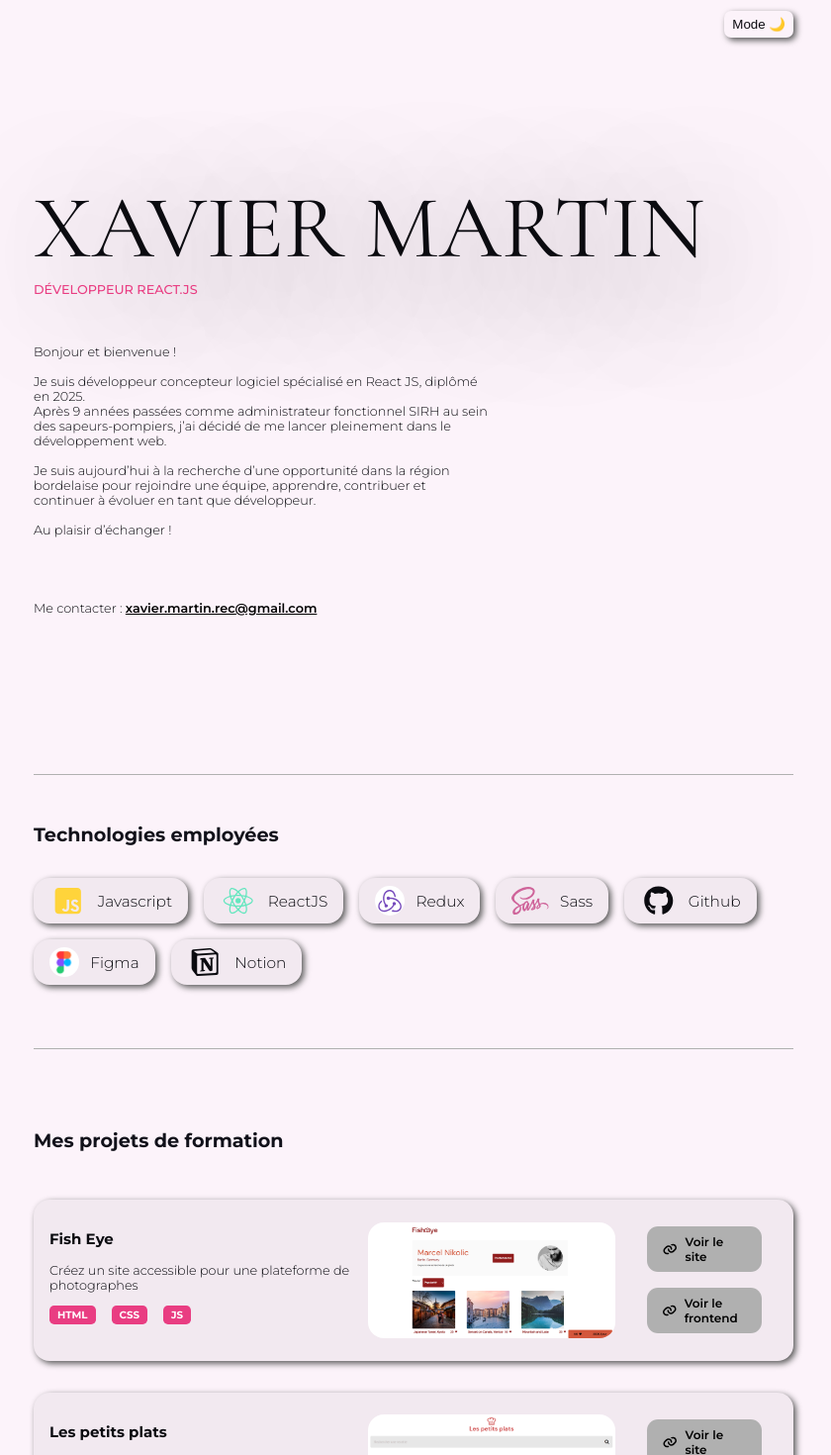
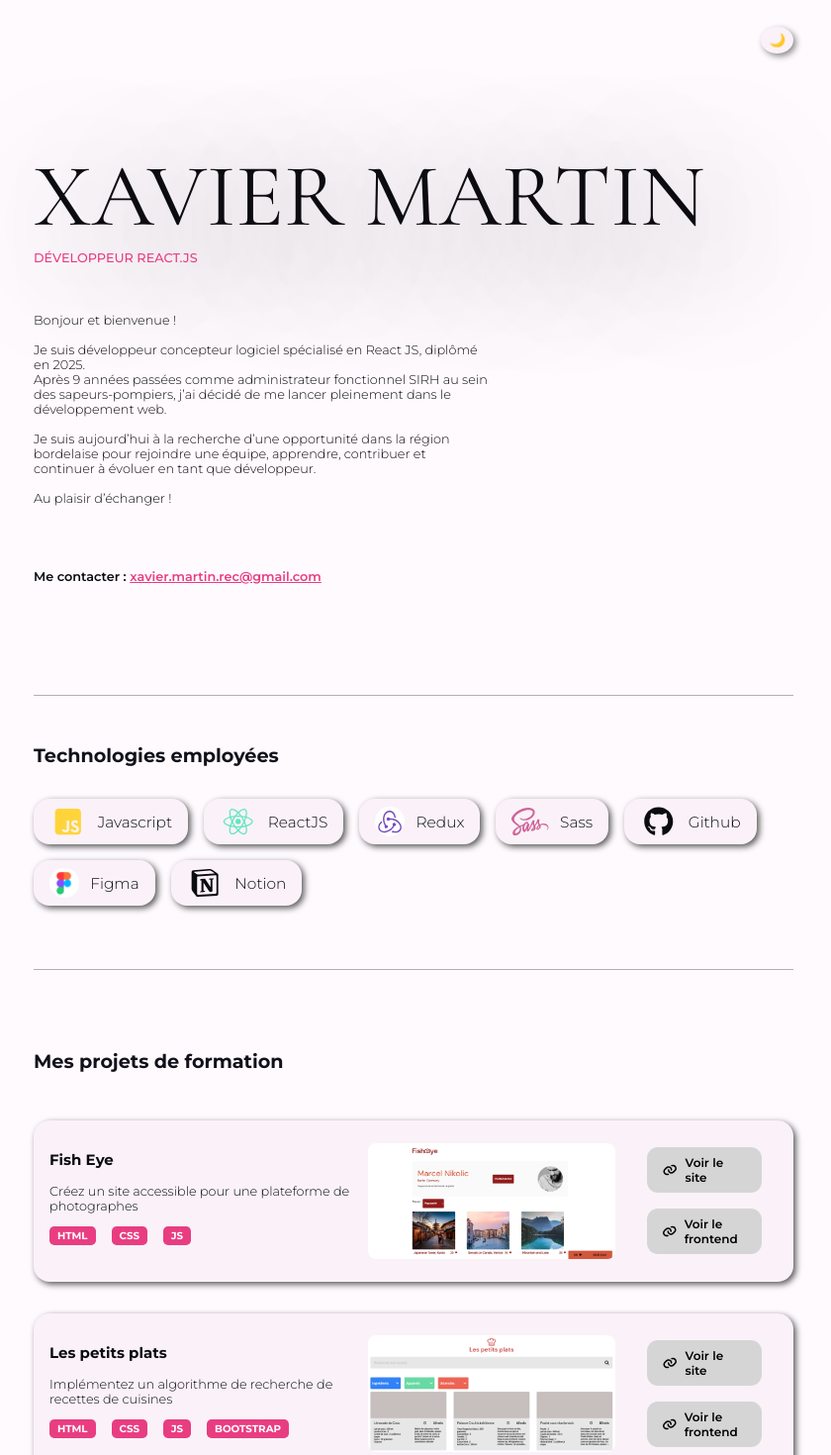
Before and after one commit to reivax8560/rvx_portfolio, a React (Vite) app: page / in a window 1280 px wide. Shown: the top 1470 px of the page at 99% size, without its empty margins (222-1062 px from the left). Built offline with nearby package versions, Linux system fonts and the light colour scheme.

Commit message:
correction affichage

```diff
--- a/src/App.css
+++ b/src/App.css
@@ -19,39 +19,40 @@ html, body {
 }
 
 .app.light {
-  background: #fcf3fa;
+  background: #fffafe;
   color: #0b0b10;
 }
 
 header {
-  height: 3rem;
+  height: 5rem;
   display: flex;
   justify-content: end;
   align-items: center;
 }
 
 .theme-button {
-  border-radius: 7px;
+  border-radius: 50%;
   padding: 6px 8px;
   cursor: pointer;
 }
 
 .theme-button.dark {
   background: #11111a;
-  color: #fcf3fa;
+  box-shadow: 0.2em 0.2em 0.5em rgb(137, 137, 137);
+  /* color: #fcf3fa; */
   /* border: 1px solid #fcf3fa; */
 }
 
 .theme-button.light {
-  background: #fcf3fa;
+  background: #faf2f8;
   color: #0b0b10;
   /* background: #f2e9f0; */
-  box-shadow: 0.2em 0.2em 0.5em rgb(87, 87, 87);
+  box-shadow: 0.2em 0.2em 0.5em rgb(137, 137, 137);
   border: none;
 }
 /* //////////////////////////////////////////////////////////// */
 .hero-section {
-  padding: 8rem 0;
+  padding: 4rem 0 5rem 0;
 }
 
 .main-title {
@@ -92,14 +93,17 @@ p {
 
 .contact {
   margin: 4rem 0 2rem 0;
+  font-weight: 600;
 }
 
 .mail.dark {
-  color: white;
+  /* color: white; */
+  color: #E93D82;
 }
 
 .mail.light {
-  color: black;
+  /* color: black; */
+  color: #E93D82;
   font-weight: 600;
 }
 /* //////////////////////////////////////////////////////////// */
@@ -132,7 +136,7 @@ p {
 }
 
 .skill-card.light {
-  background: #f2e9f0;
+  background: #faf2f8;
   box-shadow: 0.2em 0.2em 0.5em rgb(87, 87, 87);
 }
 
--- a/src/App.jsx
+++ b/src/App.jsx
@@ -23,7 +23,7 @@ function App() {
 
       <header>
         <button className={`theme-button ${theme}`} onClick={toggleTheme}>
-          {theme === "light" ? 'Mode  🌙' : 'Mode  ☀️'}
+          {theme === "light" ? '🌙' : '☀️'}
         </button>
       </header>
 {/* ///////////////////////////////////////////// PRESENTATION //////////////////////////////////////////// */}
--- a/src/components/ProjectContainer/ProjectContainer.css
+++ b/src/components/ProjectContainer/ProjectContainer.css
@@ -10,7 +10,7 @@
 }
 
 .project-ctnr.light {
-    background: #f2e9f0;
+    background: #faf2f8;
     box-shadow: 0.2em 0.2em 0.5em rgb(87, 87, 87);
 }
 
@@ -62,7 +62,7 @@
     /* width: 20vw; */
     width: clamp(200px, 23vw, 250px);
     /* width: 45%; */
-    border-radius: 1rem;
+    border-radius: 0.5rem;
     margin: 0 1rem;
 }
 
@@ -76,7 +76,7 @@
 }
 
 .link {
-    background: rgb(176, 176, 176);
+    background: rgb(214, 213, 213);
     border-radius: 0.7rem;
     margin: 0.5rem 0;
     font-weight: 600;
```
Also changed, not shown: src/components/ProjectCard/ProjectCard.css (deleted), src/components/ProjectCard/ProjectCard.jsx (deleted).
